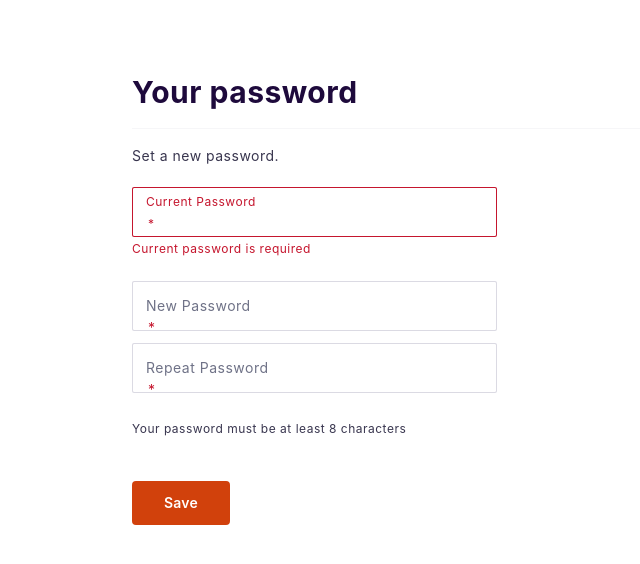
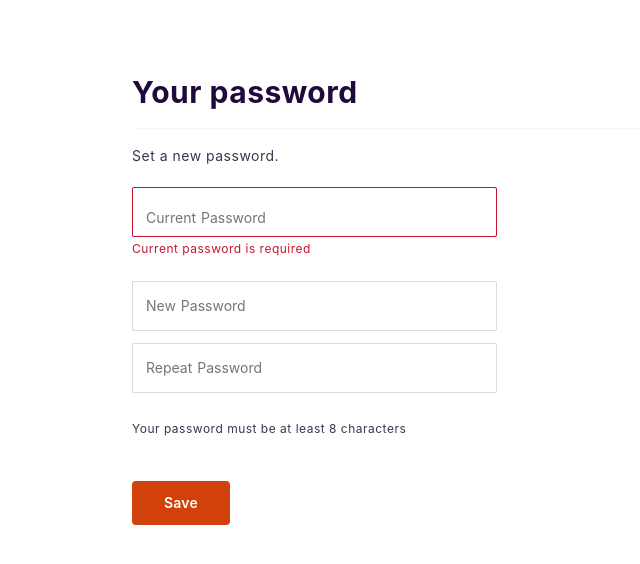
Before and after one commit to AssemSadek90/TicketWave, a React (Create React App) app in the folder signup-login/: page /change-password in a window 1280 px wide. Shown: the top 564 px of the page, without its empty margins (0-640 px from the left). Built offline with nearby package versions, Linux system fonts and the light colour scheme.

Commit message:
Update ChangePassword.js

```diff
--- a/signup-login/src/Log-in/ChangePassword.js
+++ b/signup-login/src/Log-in/ChangePassword.js
@@ -147,14 +147,10 @@ whether the passwords are valid, the current password, and whether the form is l
                                     htmlFor="current_password"
                                     data-spec="label-label"
                                   >
-                                    <span className="eds-label__content">
-                                      Current Password
-                                    </span>
                                     <span
                                       className="eds-label__required-indicator eds-text-bs"
                                       data-spec="required-indicator"
                                     >
-                                      <span> *</span>
                                       <span className="eds-is-hidden-accessible">
                                         (required)
                                       </span>
@@ -163,7 +159,7 @@ whether the passwords are valid, the current password, and whether the form is l
                                 </div>
                                 <input
                                   className="eds-field-styled__input eds-field-styled__input--has-suffix"
-                                  placeholder=""
+                                  placeholder="Current Password"
                                   id="current_password"
                                   name="current_password"
                                   type="password"
@@ -257,14 +253,10 @@ whether the passwords are valid, the current password, and whether the form is l
                                     htmlFor="new_password"
                                     data-spec="label-label"
                                   >
-                                    <span className="eds-label__content">
-                                      New Password
-                                    </span>
                                     <span
                                       className="eds-label__required-indicator eds-text-bm"
                                       data-spec="required-indicator"
                                     >
-                                      <span> *</span>
                                       <span className="eds-is-hidden-accessible">
                                         (required)
                                       </span>
@@ -273,7 +265,7 @@ whether the passwords are valid, the current password, and whether the form is l
                                 </div>
                                 <input
                                   className="eds-field-styled__input eds-field-styled__input--has-suffix"
-                                  placeholder=""
+                                  placeholder="New Password"
                                   id="new_password"
                                   name="new_password"
                                   type="password"
@@ -356,14 +348,10 @@ whether the passwords are valid, the current password, and whether the form is l
                                     htmlFor="repeat_password"
                                     data-spec="label-label"
                                   >
-                                    <span className="eds-label__content">
-                                      Repeat Password
-                                    </span>
                                     <span
                                       className="eds-label__required-indicator eds-text-bm"
                                       data-spec="required-indicator"
                                     >
-                                      <span> *</span>
                                       <span className="eds-is-hidden-accessible">
                                         (required)
                                       </span>
@@ -372,7 +360,7 @@ whether the passwords are valid, the current password, and whether the form is l
                                 </div>
                                 <input
                                   className="eds-field-styled__input eds-field-styled__input--has-suffix"
-                                  placeholder=""
+                                  placeholder="Repeat Password"
                                   id="repeat_password"
                                   name="repeat_password"
                                   type="password"
```
